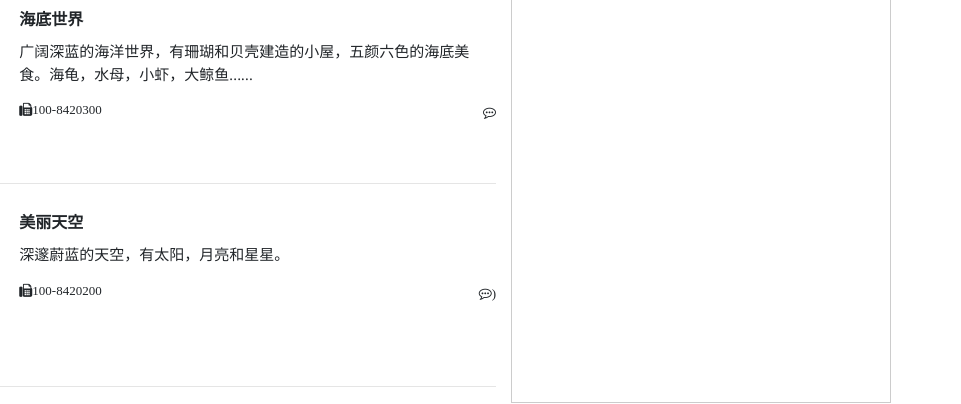
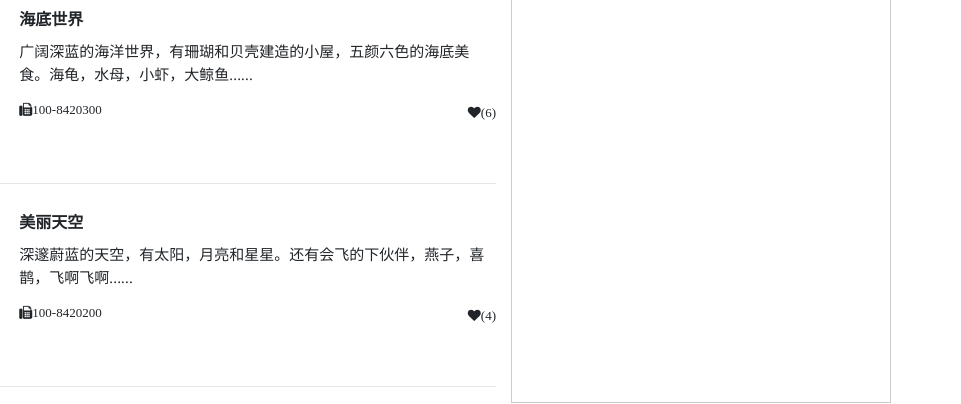
Before and after one commit to shaxu123/GirlCodingDayDemo, a website: page index.html in a window 1280 px wide. Shown: the part 1179-1583 px from the top of the page, 319-1280 px from the left. Drawn offline with nearby package versions, Linux system fonts and the light colour scheme.

Commit message:
change3
change3

```diff
--- a/index.html
+++ b/index.html
@@ -89,7 +89,7 @@
               </div>
               <div class="artical-link">
                 <span class="fa fa-fax">100-8420300</span>
-                <span class="fa fa-commenting-o"></span>
+                <span class="fa fa-heart">(6)</span>
               </div>
             </div>
           </div>
@@ -101,10 +101,10 @@
 
             <div class="col-md-8">
               <div><b>美丽天空</b></div>
-              <div class="artical-subject">深邃蔚蓝的天空，有太阳，月亮和星星。</div>
+              <div class="artical-subject">深邃蔚蓝的天空，有太阳，月亮和星星。还有会飞的下伙伴，燕子，喜鹊，飞啊飞啊……</div>
               <div class="artical-link">
                 <span class="fa fa-fax">100-8420200</span>
-                <span class="fa fa-commenting-o">)</span>
+                <span class="fa fa-heart">(4)</span>
               </div>
             </div>
           </div>
```
